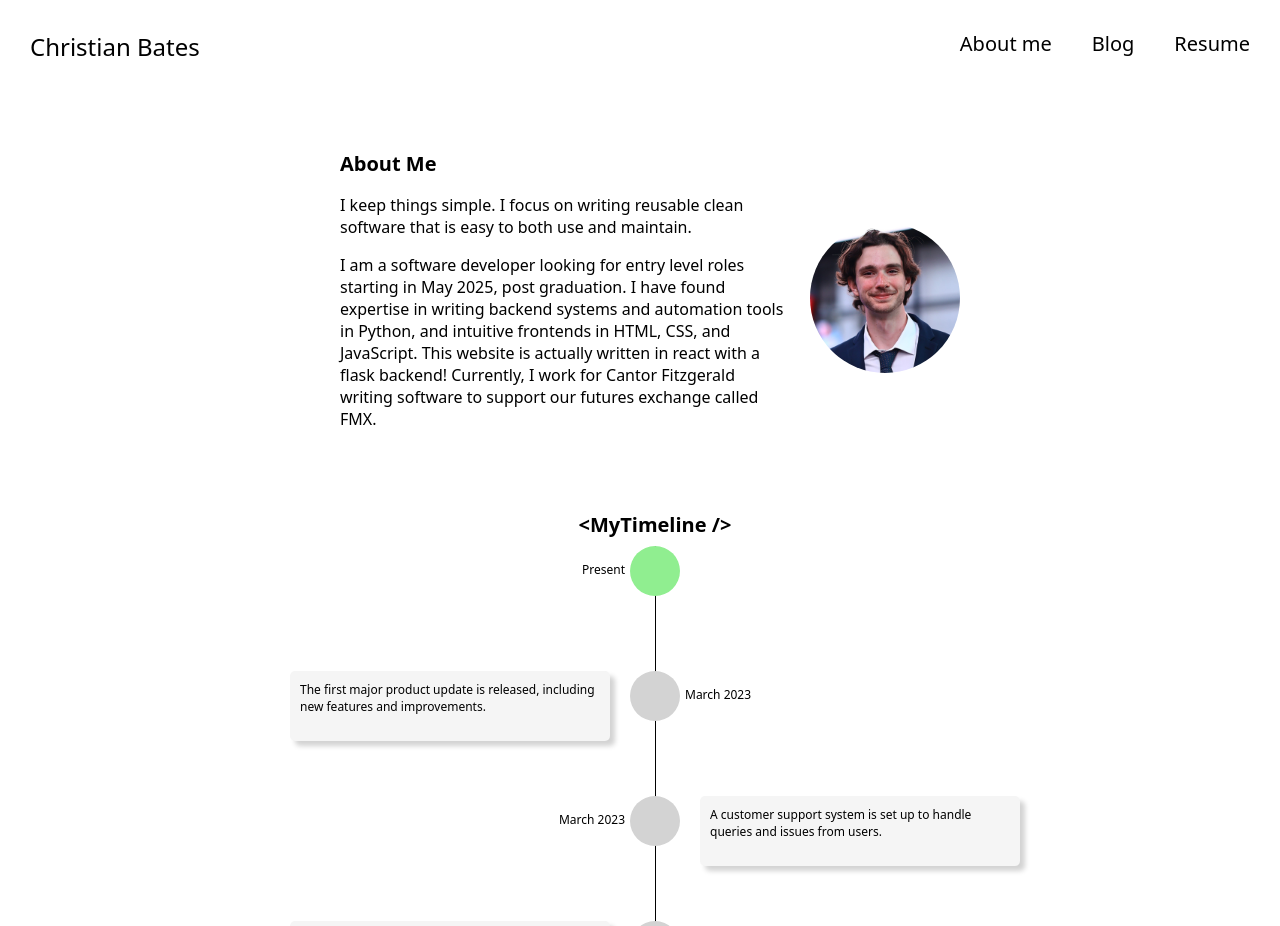
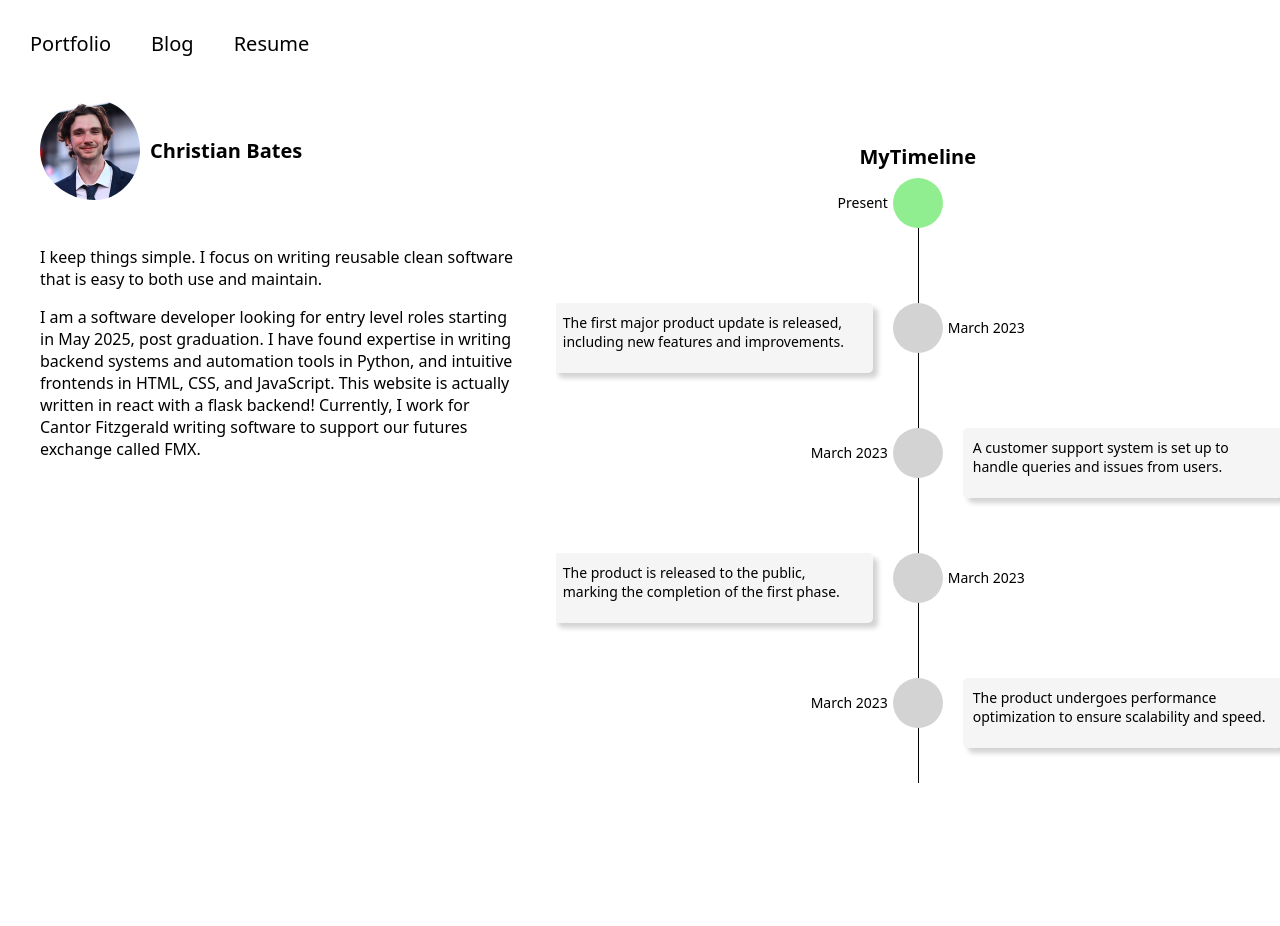
Before and after one commit to cjbates02/Personal-Website, a React (Create React App) app in the folder frontend/: page / in a window 1280 px wide. After the commit the page ends 800 px from the top, so only its background shows below. Built offline with nearby package versions, Linux system fonts and the light colour scheme.

Commit message:
finished about me component

```diff
--- a/frontend/src/components/AboutMe.jsx
+++ b/frontend/src/components/AboutMe.jsx
@@ -5,7 +5,10 @@ export default function AboutMe({ showAboutMe }) {
     return (
         <div className={containerClass}>
             <div className="about-me-content">
-                <h2 className="about-me-title">About Me</h2>
+                <div className="profile-photo-container">
+                    <img className="profile-photo" alt="Profile" src={ProfilePhoto}></img>
+                    <span className="about-me-title">Christian Bates</span>
+                </div>
                 <p>
                     I keep things simple. I focus on writing reusable clean software that is easy to both use and maintain.
                 </p>
@@ -16,9 +19,6 @@ export default function AboutMe({ showAboutMe }) {
                     writing software to support our futures exchange called FMX.
                 </p>
             </div>
-            <div className="profile-photo-container">
-                <img className="profile-photo" alt="Profile" src={ProfilePhoto}></img>
-            </div>
         </div>
     )
 }
--- a/frontend/src/components/MyTimeline.jsx
+++ b/frontend/src/components/MyTimeline.jsx
@@ -6,7 +6,7 @@ export default function MyTimeline({ milestones }) {
     let isLeft = false;
     return (
         <div className="timeline-container">
-            <div className="timeline-title-container">{'<MyTimeline />'}</div>
+            <div className="timeline-title-container">MyTimeline</div>
             <StartNode />
             {milestones.slice().reverse().map((milestone) => {
                 isLeft = !isLeft;
--- a/frontend/src/components/Navbar.jsx
+++ b/frontend/src/components/Navbar.jsx
@@ -5,11 +5,11 @@ function Navbar({ setShowAboutMe, showAboutMe }) {
     }
     return (
         <div className="navbar-container">
-            <div className="navbar-title-container">
+            {/* <div className="navbar-title-container">
                 <span>Christian Bates</span>
-            </div>
+            </div> */}
             <div className="navbar-btns">
-                <span className="navbar-button" onClick={handleAboutMeClick}>About me</span>
+                <span className="navbar-button" onClick={handleAboutMeClick}>Portfolio</span>
                 <span className="navbar-button">Blog</span>
                 <a className="resume-upload-a" href="http://127.0.0.1:5000/download/resume">
                     <span className="navbar-button">Resume</span>
--- a/frontend/src/style.css
+++ b/frontend/src/style.css
@@ -13,9 +13,6 @@ body {
     display: flex;
     width: 100%;
     margin-top: 100px;
-    flex-direction: column;
-    justify-content: center;
-    overflow: auto;
 }
 
 .hidden {
@@ -39,7 +36,7 @@ body {
 }
 
 .navbar-button {
-    padding-left: 40px;
+    padding-right: 40px;
 }
 
 .navbar-button:hover {
@@ -49,7 +46,7 @@ body {
 
 .navbar-btns {
     display: flex;
-    text-align: right;
+    text-align: left;
 }
 
 .navbar-title-container {
@@ -62,13 +59,16 @@ body {
 
 
 .timeline-container {
-    height: calc(100vh - 400px);
+    height: calc(100vh - 175px);
     padding: 15px;
     display: flex;
     flex-direction: column;
     position: relative;
-    font-size: 12px;
+    font-size: 14px;
     width: 100%;
+    overflow-y: auto;
+    overflow-x: hidden;
+    margin-top: 28px;
 }
 
 .milestone-container{
@@ -177,17 +177,15 @@ body {
 /* About me component styling */
 
 .about-me-container {
-    width: 50%;
     display: flex;
-    margin-left: auto;
-    margin-right: auto;
-    margin-bottom: 30px;
-    margin-top: 30px;
+    width: 80%;
 }
 
 .about-me-content {
-    padding: 20px;
+    padding-left: 40px;
+    padding-right: 40px;
     border-radius: 5px;
+    width: 100%;
 }
 
 .about-me-title {
@@ -207,10 +205,12 @@ body {
 .profile-photo-container {
     display: flex;
     align-items: center;
+    padding-bottom: 30px;
 }
 
 .profile-photo {
-    height: 150px;
-    width: 150px;
+    height: 100px;
+    width: 100px;
     border-radius: 90%;
+    padding-right: 10px;
 }
```
